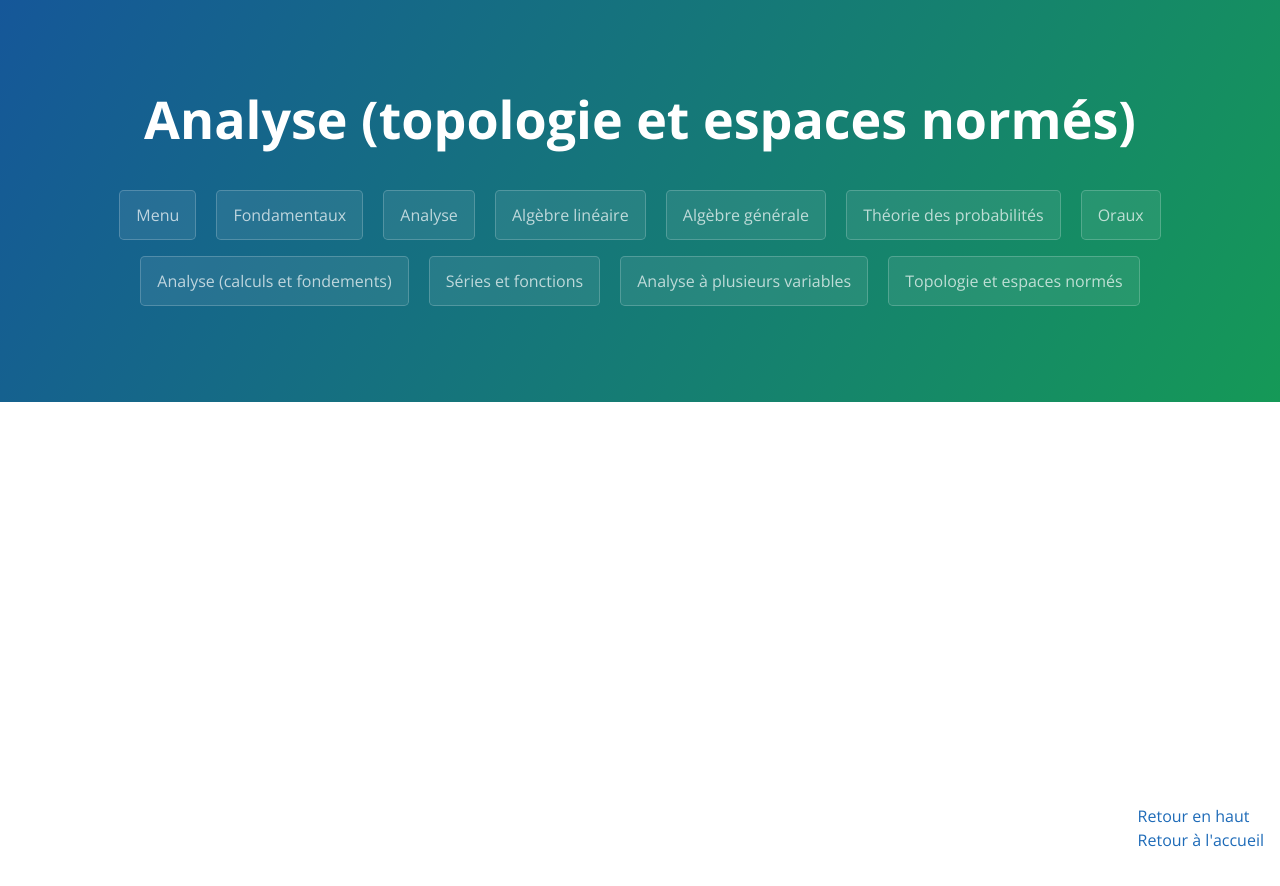
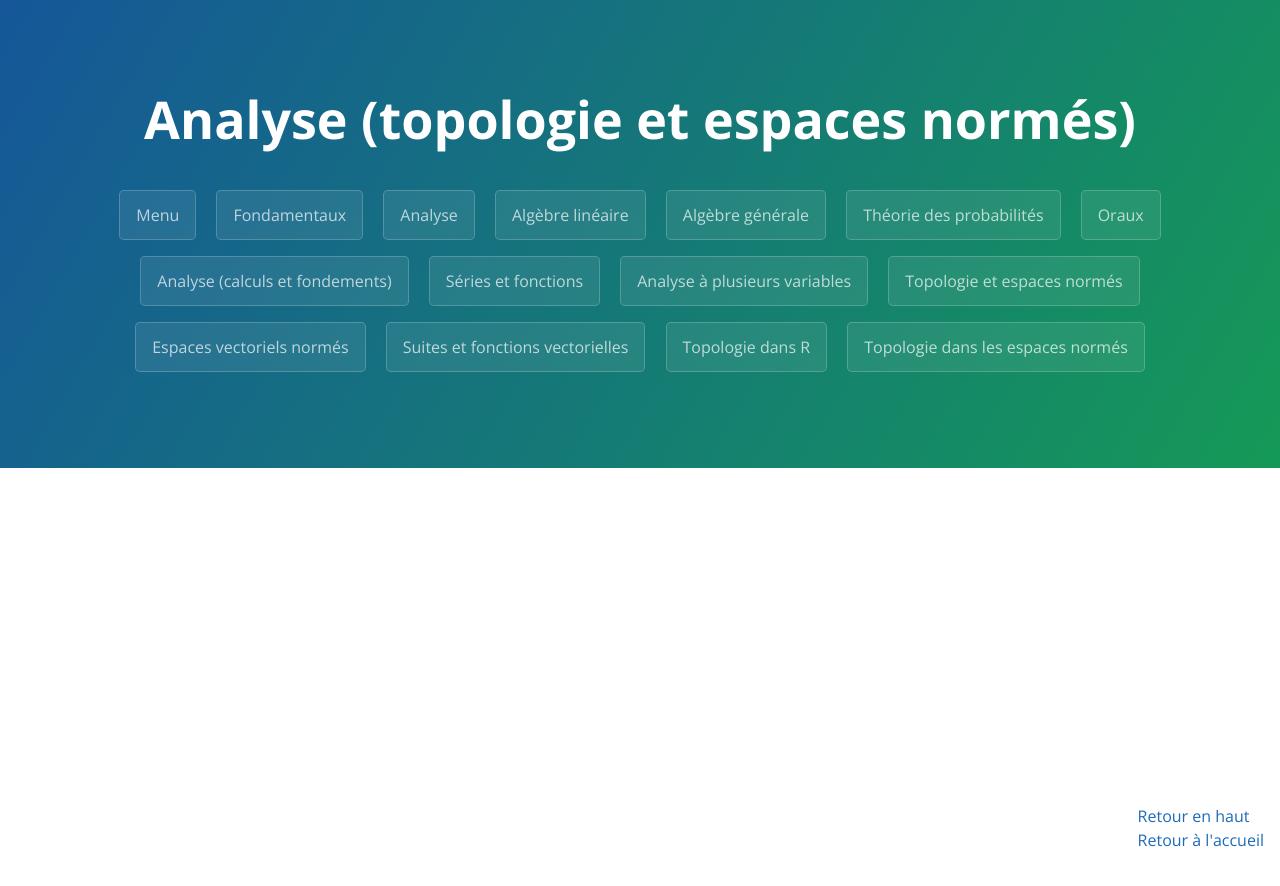
Before and after one commit to WingVee/wingvee.github.io, a Jekyll site: the page built from _pages/analyse-topologie-espaces-normes.md, in a window 1280 px wide. Shown: the top 886 px of the page. Built offline with Jekyll 4.4.1, drawn with Linux system fonts in a browser that asks for light colours; the repository's description, which GitHub fills in, is left out.

Commit message:
Tous les chapitres d'analyse

```diff
--- a/_includes/banner.html
+++ b/_includes/banner.html
@@ -28,16 +28,85 @@
     <a href="{{ site.baseurl }}/denombrabilite" class="btn">Dénombrabilité</a>
   {% endif %}
 
-  {% if page.url == "/analyse" or
-        page.url == "/analyse-calculs-et-fondements" or
-        page.url == "/analyse-series-et-fonctions" or
-        page.url == "/analyse-a-plusieurs-variables" or
-        page.url == "/analyse-topologie-et-espaces-normes"
+  {% if page.url == "/analyse" %}
+    <a href="{{ site.baseurl }}/analyse-calculs-et-fondements" class="btn">Analyse (calculs et fondements)</a>
+    <a href="{{ site.baseurl }}/analyse-series-et-fonctions" class="btn">Séries et fonctions</a>
+    <a href="{{ site.baseurl }}/analyse-a-plusieurs-variables" class="btn">Analyse à plusieurs variables</a>
+    <a href="{{ site.baseurl }}/analyse-topologie-et-espaces-normes" class="btn">Topologie et espaces normés</a>
+  {% endif %}
+
+  {% if page.url == "/analyse-calculs-et-fondements" or
+        page.url == "/suites-numeriques" or
+        page.url == "/limites-et-continuite" or
+        page.url == "/derivabilite" or
+        page.url == "/fonctions-convexes" or
+        page.url == "/calculs-asymptotiques" or
+        page.url == "/integration-sur-un-segment"
         %}
     <a href="{{ site.baseurl }}/analyse-calculs-et-fondements" class="btn">Analyse (calculs et fondements)</a>
     <a href="{{ site.baseurl }}/analyse-series-et-fonctions" class="btn">Séries et fonctions</a>
     <a href="{{ site.baseurl }}/analyse-a-plusieurs-variables" class="btn">Analyse à plusieurs variables</a>
     <a href="{{ site.baseurl }}/analyse-topologie-et-espaces-normes" class="btn">Topologie et espaces normés</a>
+    <br>
+    <a href="{{ site.baseurl }}/suites-numeriques" class="btn">Suites numériques</a>
+    <a href="{{ site.baseurl }}/limites-et-continuite" class="btn">Limites et continuité</a>
+    <a href="{{ site.baseurl }}/derivabilite" class="btn">Dérivabilité</a>
+    <a href="{{ site.baseurl }}/fonctions-convexes" class="btn">Fonctions convexes</a>
+    <a href="{{ site.baseurl }}/calculs-asymptotiques" class="btn">Calculs asymptotiques</a>
+    <a href="{{ site.baseurl }}/integration-sur-un-segment" class="btn">Intégration sur un segment</a>
+  {% endif %}
+
+  {% if page.url == "/analyse-series-et-fonctions" or
+        page.url == "/series-numeriques" or
+        page.url == "/familles-sommables" or
+        page.url == "/suites-et-series-de-fonctions" or
+        page.url == "/series-entieres"
+        %}
+    <a href="{{ site.baseurl }}/analyse-calculs-et-fondements" class="btn">Analyse (calculs et fondements)</a>
+    <a href="{{ site.baseurl }}/analyse-series-et-fonctions" class="btn">Séries et fonctions</a>
+    <a href="{{ site.baseurl }}/analyse-a-plusieurs-variables" class="btn">Analyse à plusieurs variables</a>
+    <a href="{{ site.baseurl }}/analyse-topologie-et-espaces-normes" class="btn">Topologie et espaces normés</a>
+    <br>
+    <a href="{{ site.baseurl }}/series-numeriques" class="btn">Séries numériques</a>
+    <a href="{{ site.baseurl }}/familles-sommables" class="btn">Familles sommables</a>
+    <a href="{{ site.baseurl }}/suites-et-series-de-fonctions" class="btn">Suites et séries de fonctions</a>
+    <a href="{{ site.baseurl }}/series-entieres" class="btn">Séries entières</a>
+  {% endif %}
+
+  {% if page.url == "/analyse-a-plusieurs-variables" or
+        page.url == "/integrales-impropres" or
+        page.url == "/integrales-a-parametres" or
+        page.url == "/fonctions-de-deux-variables" or
+        page.url == "/equations-differentielles" or
+        page.url == "/calcul-differentiel"
+        %}
+    <a href="{{ site.baseurl }}/analyse-calculs-et-fondements" class="btn">Analyse (calculs et fondements)</a>
+    <a href="{{ site.baseurl }}/analyse-series-et-fonctions" class="btn">Séries et fonctions</a>
+    <a href="{{ site.baseurl }}/analyse-a-plusieurs-variables" class="btn">Analyse à plusieurs variables</a>
+    <a href="{{ site.baseurl }}/analyse-topologie-et-espaces-normes" class="btn">Topologie et espaces normés</a>
+    <br>
+    <a href="{{ site.baseurl }}/integrales-impropres" class="btn">Intégrales impropres</a>
+    <a href="{{ site.baseurl }}/integrales-a-parametres" class="btn">Intégrales à paramètres</a>
+    <a href="{{ site.baseurl }}/fonctions-de-deux-variables" class="btn">Fonctions de deux variables</a>
+    <a href="{{ site.baseurl }}/equations-differentielles" class="btn">Équations différentielles</a>
+    <a href="{{ site.baseurl }}/calcul-differentiel" class="btn">Calcul différentiel</a>
+  {% endif %}
+
+  {% if page.url == "/analyse-topologie-et-espaces-normes" or
+        page.url == "/espaces-vectoriels-normes" or
+        page.url == "/suites-et-fonctions-vectorielles" or
+        page.url == "/topologie-dans-r" or
+        page.url == "/topologie-dans-les-espaces-vectoriels-normes"
+        %}
+    <a href="{{ site.baseurl }}/analyse-calculs-et-fondements" class="btn">Analyse (calculs et fondements)</a>
+    <a href="{{ site.baseurl }}/analyse-series-et-fonctions" class="btn">Séries et fonctions</a>
+    <a href="{{ site.baseurl }}/analyse-a-plusieurs-variables" class="btn">Analyse à plusieurs variables</a>
+    <a href="{{ site.baseurl }}/analyse-topologie-et-espaces-normes" class="btn">Topologie et espaces normés</a>
+    <br>
+    <a href="{{ site.baseurl }}/espaces-vectoriels-normes" class="btn">Espaces vectoriels normés</a>
+    <a href="{{ site.baseurl }}/suites-et-fonctions-vectorielles" class="btn">Suites et fonctions vectorielles</a>
+    <a href="{{ site.baseurl }}/topologie-dans-r" class="btn">Topologie dans R</a>
+    <a href="{{ site.baseurl }}/topologie-dans-les-espaces-vectoriels-normes" class="btn">Topologie dans les espaces normés</a>
   {% endif %}
 
   {% if page.url == "/algebre-lineaire" or
```
Also changed, not shown: _pages/calcul-differentiel.md (added, +7 -0 lines), _pages/calculs-asymptotiques.md (added, +5 -0 lines), _pages/derivabilite.md (added, +7 -0 lines), _pages/equations-differentielles.md (added, +7 -0 lines), _pages/espaces-vectoriels-normes.md (added, +10 -0 lines), _pages/familles-sommables.md (added, +5 -0 lines), _pages/fonctions-convexes.md (added, +5 -0 lines), _pages/fonctions-deux-variables.md (added, +8 -0 lines), _pages/integrales-a-parametres.md (added, +7 -0 lines), _pages/integrales-impropres.md (added, +7 -0 lines), _pages/integration-segment.md (added, +7 -0 lines), _pages/limites-et-continuite.md (added, +7 -0 lines), _pages/series-entieres.md (added, +7 -0 lines), _pages/series-numeriques.md (added, +7 -0 lines), 5 more files.
